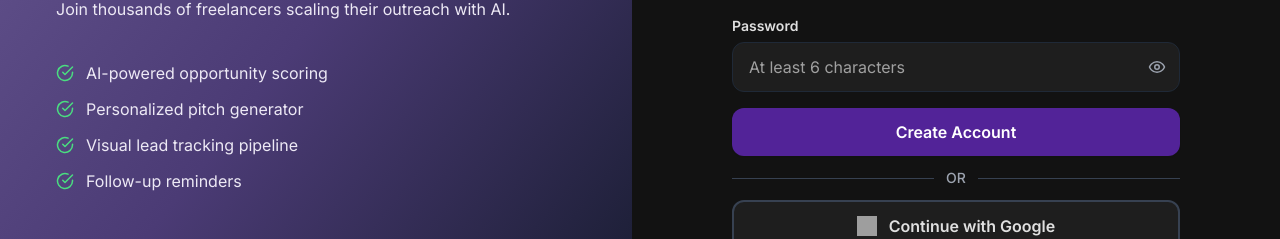
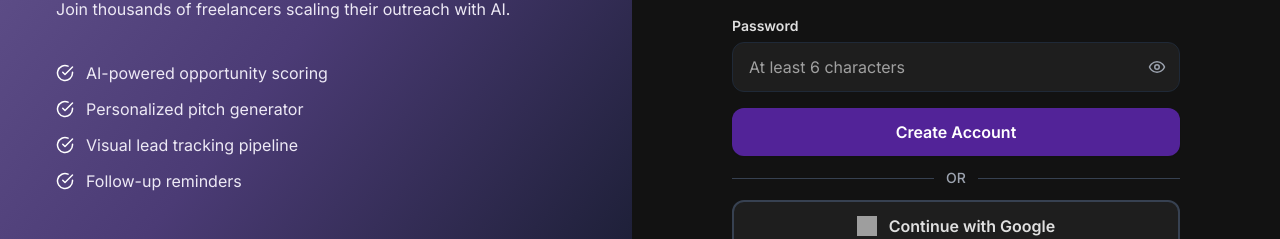
Before and after one commit to MORESUCCESS/da-lead, a React (Vite) app in the folder client/: page /signup in a window 1280 px wide. Shown: the part 378-617 px from the top of the page. Built offline with nearby package versions, Linux system fonts and the light colour scheme; no server answers; grey boxes are pictures that could not be loaded.

Commit message:
Modified the sign up page ui too

```diff
--- a/client/src/pages/auth/Signup.jsx
+++ b/client/src/pages/auth/Signup.jsx
@@ -62,7 +62,7 @@ export default function Signup() {
         <ul className="space-y-3">
           {perks.map((p) => (
             <li key={p} className="flex items-center gap-3 text-primary-100">
-              <CheckCircle size={18} className="text-green-400 shrink-0" />
+              <CheckCircle size={18} className="text-white shrink-0" />
               {p}
             </li>
           ))}
```
